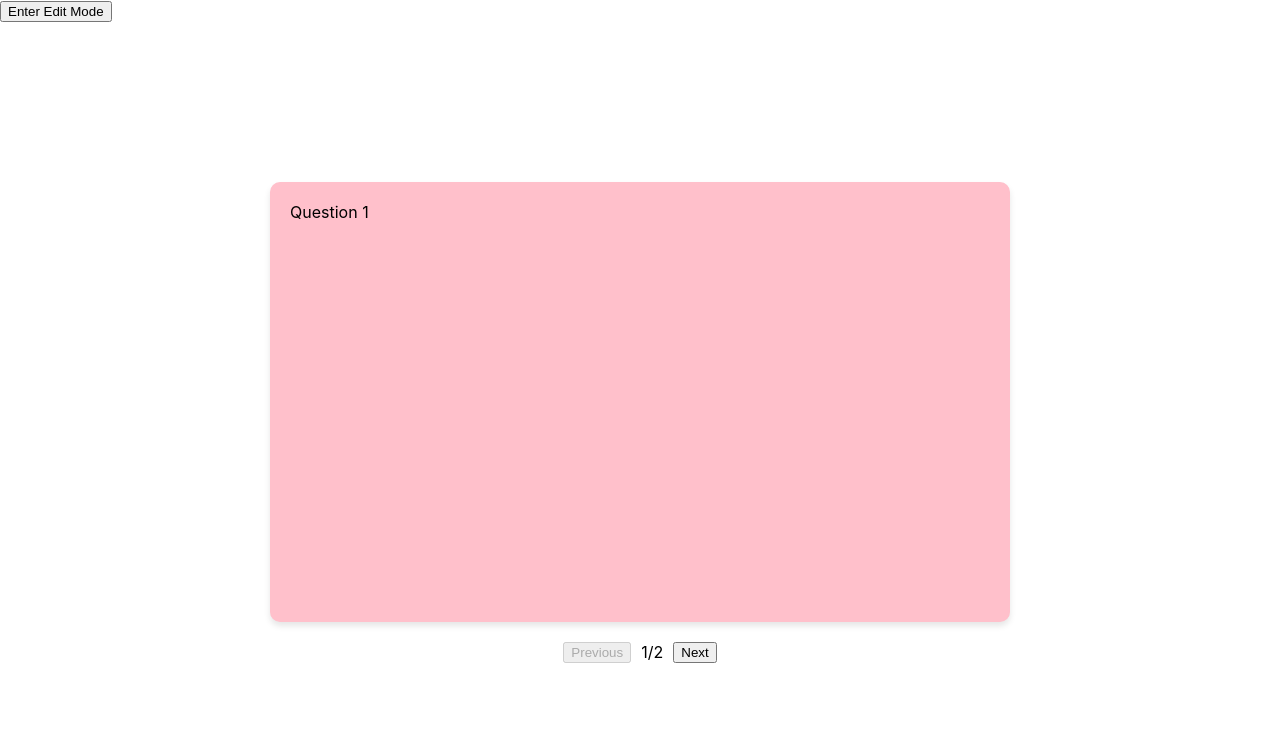
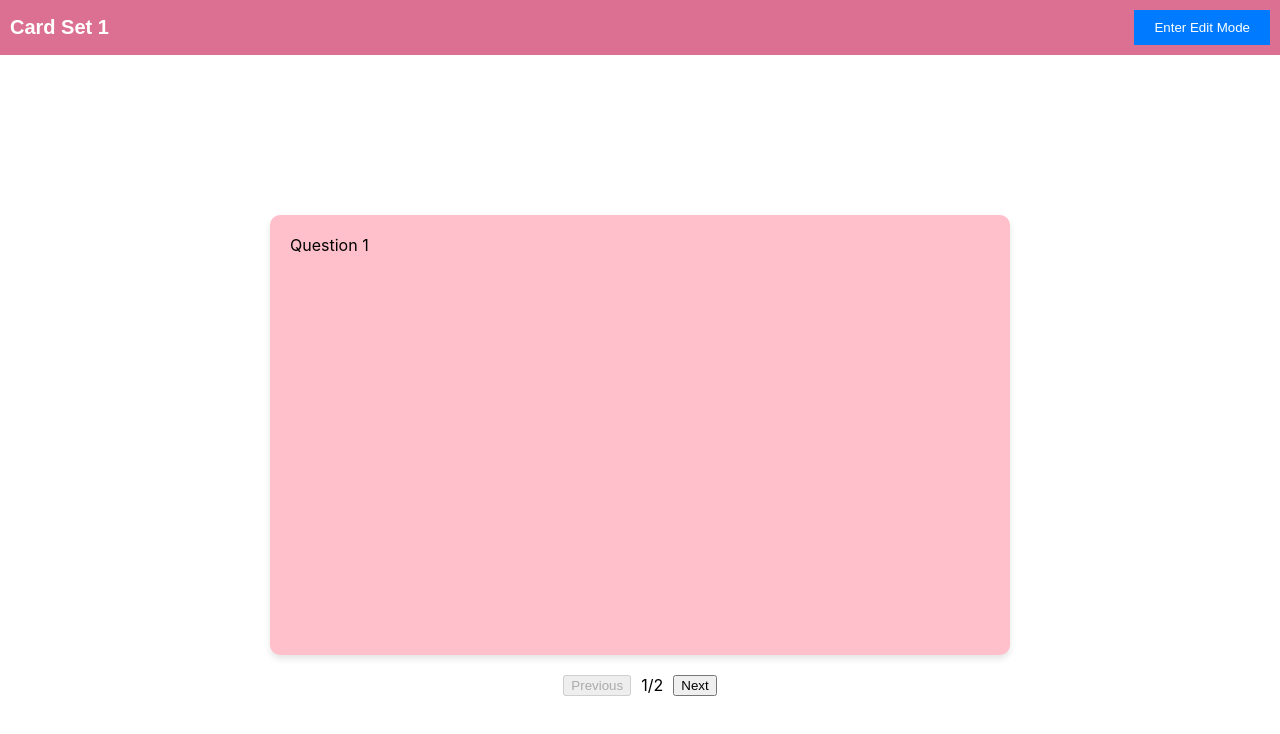
Before and after one commit to siri1515/HCI_Quiz_Card, a React (Create React App) app: page / in a window 1280 px wide. Both pictures are taken after a click on the element "Card Set 1". Shown: the top 734 px of the page. Built offline with nearby package versions, Linux system fonts and the light colour scheme.

Commit message:
add nav to card page

```diff
--- a/src/App.js
+++ b/src/App.js
@@ -1,6 +1,6 @@
 import { React, useState } from 'react';
 import { BrowserRouter as Router, Route, Routes } from 'react-router-dom';
-import CardBlock from './Components/CardBlock';
+import CardPage from './Components/CardPage/CardPage';
 import CardSetPage from './Components/CardSetPage';
 
 function App() {
@@ -17,7 +17,7 @@ function App() {
       <div>
         <Routes>
           <Route path="/" element={<CardSetPage onSaveChosenSet={saveChosenSetHandler} />} />
-          <Route path="/quizcard" element={<CardBlock list={chosenSet.cards} />} />
+          <Route path="/quizcard" element={<CardPage list={chosenSet.cards} setTitle={chosenSet.title} />} />
         </Routes>
       </div>
     </Router>
--- a/src/Components/CardBlock.js
+++ /dev/null
@@ -1,91 +0,0 @@
-import { React, useState, useEffect } from "react";
-import './CardBlock.css';
-
-export default function CardBlock(props){
-
-    //quiz card block
-    const [index, setIndex] = useState(0);
-    const [prevDisabled, setPrevDisabled] = useState(false);
-    const [nextDisabled, setNextDisabled] = useState(true);
-
-    //true is front, false is back
-    const [side, setSide] = useState(true);
-
-    function prevClickHandler(){
-        setIndex(index-1);
-    }
-
-    function nextClickHandler(){
-        setIndex(index+1);
-    }
-
-    function cardClickHandler(){
-        setSide(!side);
-    }
-
-    function updateButtonStates(){
-        if (index === 0) {
-            setPrevDisabled(true);
-        } else {
-            setPrevDisabled(false);
-        }
-
-        if (index === props.list.length - 1) {
-            setNextDisabled(true);
-        } else {
-            setNextDisabled(false);
-        }
-    };
-
-    useEffect(() => {
-        updateButtonStates();
-        // eslint-disable-next-line react-hooks/exhaustive-deps
-    }, [index]);
-
-    //edit mode
-    const [editMode, setEditMode] = useState(false);
-    const [modeState, setModeState] = useState('Enter');
-
-    function editClickHandler(){
-
-        if(modeState === 'Enter')
-        {
-            setModeState('Quit');
-        }
-        else{
-            setModeState('Enter');
-        }
-
-        setEditMode(!editMode);
-    }
-
-
-    if (props.list.length > 0){
-        return(
-            <div>
-                <button onClick={editClickHandler}>{modeState + ' Edit Mode'}</button>
-                <div className="list_block">
-                    <div className="card" onClick={cardClickHandler}>
-                        {side===true ? props.list[index].question : props.list[index].answer}
-                    </div>
-                    <div className="button_block">
-                        <button onClick={prevClickHandler} disabled={prevDisabled}>Previous</button>
-                        <div className="index_block">
-                            <div>{index+1}</div>
-                            <div>{'/'}</div>
-                            <div>{props.list.length}</div>
-                        </div>
-                        <button onClick={nextClickHandler} disabled={nextDisabled}>Next</button>
-                    </div>
-                </div>
-            </div>
-        )
-    }
-    else{
-        return(
-            <div>
-                there's no card yet
-            </div>
-        )
-    }
-}
--- /dev/null
+++ b/src/Components/CardPage/CardBlock.js
@@ -0,0 +1,64 @@
+import { React, useState, useEffect } from "react";
+import './CardBlock.css';
+
+export default function CardBlock(props){
+
+    //quiz card block
+    const [index, setIndex] = useState(0);
+    const [prevDisabled, setPrevDisabled] = useState(false);
+    const [nextDisabled, setNextDisabled] = useState(true);
+
+    //true is front, false is back
+    const [side, setSide] = useState(true);
+
+    function prevClickHandler(){
+        setIndex(index-1);
+    }
+
+    function nextClickHandler(){
+        setIndex(index+1);
+    }
+
+    function cardClickHandler(){
+        setSide(!side);
+    }
+
+    function updateButtonStates(){
+        if (index === 0) {
+            setPrevDisabled(true);
+        } else {
+            setPrevDisabled(false);
+        }
+
+        if (index === props.list.length - 1) {
+            setNextDisabled(true);
+        } else {
+            setNextDisabled(false);
+        }
+    };
+
+    useEffect(() => {
+        updateButtonStates();
+        // eslint-disable-next-line react-hooks/exhaustive-deps
+    }, [index]);
+
+
+    return(
+        <div>
+            <div className="list_block">
+                <div className="card" onClick={cardClickHandler}>
+                    {side===true ? props.list[index].question : props.list[index].answer}
+                </div>
+                <div className="button_block">
+                    <button onClick={prevClickHandler} disabled={prevDisabled}>Previous</button>
+                    <div className="index_block">
+                        <div>{index+1}</div>
+                        <div>{'/'}</div>
+                        <div>{props.list.length}</div>
+                    </div>
+                    <button onClick={nextClickHandler} disabled={nextDisabled}>Next</button>
+                </div>
+            </div>
+        </div>
+    )
+}
--- /dev/null
+++ b/src/Components/CardPage/CardPage.js
@@ -0,0 +1,22 @@
+import { React, Fragment } from "react";
+import CardBlock from "./CardBlock";
+import EditModeButton from "./EditModeButton";
+
+export default function CardPage(props){
+
+    if (props.list.length > 0){
+        return(
+            <Fragment>
+                <EditModeButton setTitle={props.setTitle}/>
+                <CardBlock list={props.list}/>
+            </Fragment>
+        )
+    }
+    else{
+        return(
+            <div>
+                there's no card yet
+            </div>
+        )
+    }
+}
--- /dev/null
+++ b/src/Components/CardPage/EditModeButton.css
@@ -0,0 +1,27 @@
+.navbar {
+    display: flex;
+    background-color: palevioletred;
+    padding: 10px;
+    justify-content: space-between;
+    align-items: center;
+  }
+
+  .edit-mode-button {
+    background-color: #007bff;
+    color: #fff;
+    border: none;
+    padding: 10px 20px;
+    cursor: pointer;
+  }
+
+  .edit-mode-button:hover {
+    background-color: #0056b3;
+  }
+
+  .title {
+    font-family: Arial;
+    flex-grow: 1;
+    color: white;
+    font-weight: bold;
+    font-size: 20px;
+  }
--- /dev/null
+++ b/src/Components/CardPage/EditModeButton.js
@@ -0,0 +1,28 @@
+import { React, useState } from "react";
+import './EditModeButton.css';
+
+export default function EditModeButton(props){
+    const [editMode, setEditMode] = useState(false);
+    const [modeState, setModeState] = useState('Enter');
+
+    function editClickHandler(){
+        if(modeState === 'Enter')
+        {
+            setModeState('Quit');
+        }
+        else{
+            setModeState('Enter');
+        }
+
+        setEditMode(!editMode);
+    }
+
+    return(
+        <nav className="navbar">
+            <div className="title">{props.setTitle}</div>
+            <button className="edit-mode-button" onClick={editClickHandler}>
+                {modeState + ' Edit Mode'}
+            </button>
+        </nav>
+    )
+}
```
Also changed, not shown: src/Components/CardPage/CardBlock.css (renamed from src/Components/CardBlock.css).
